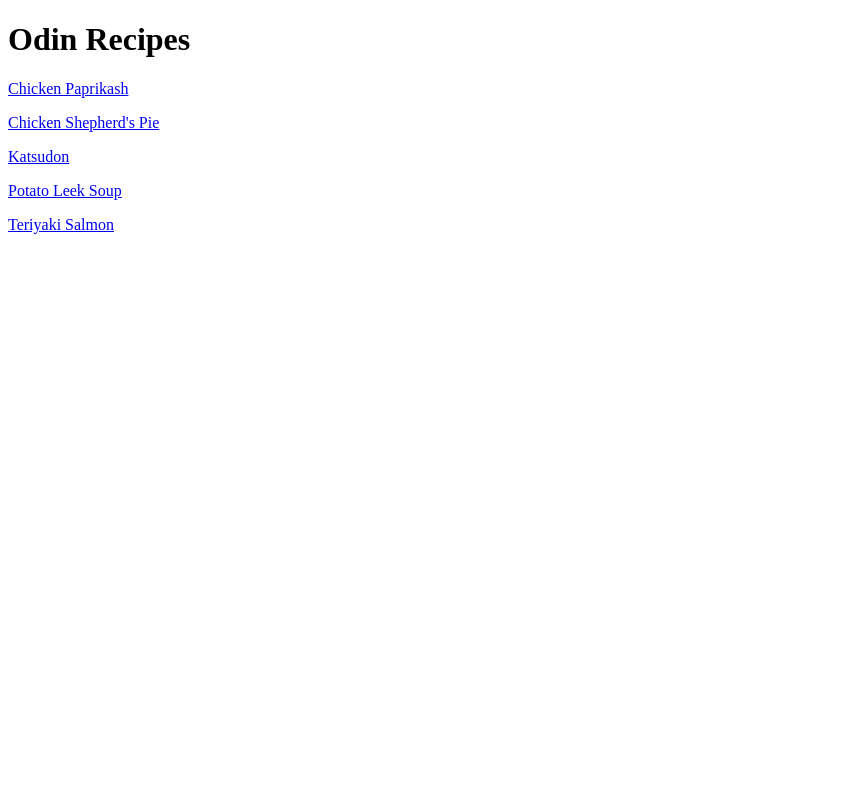
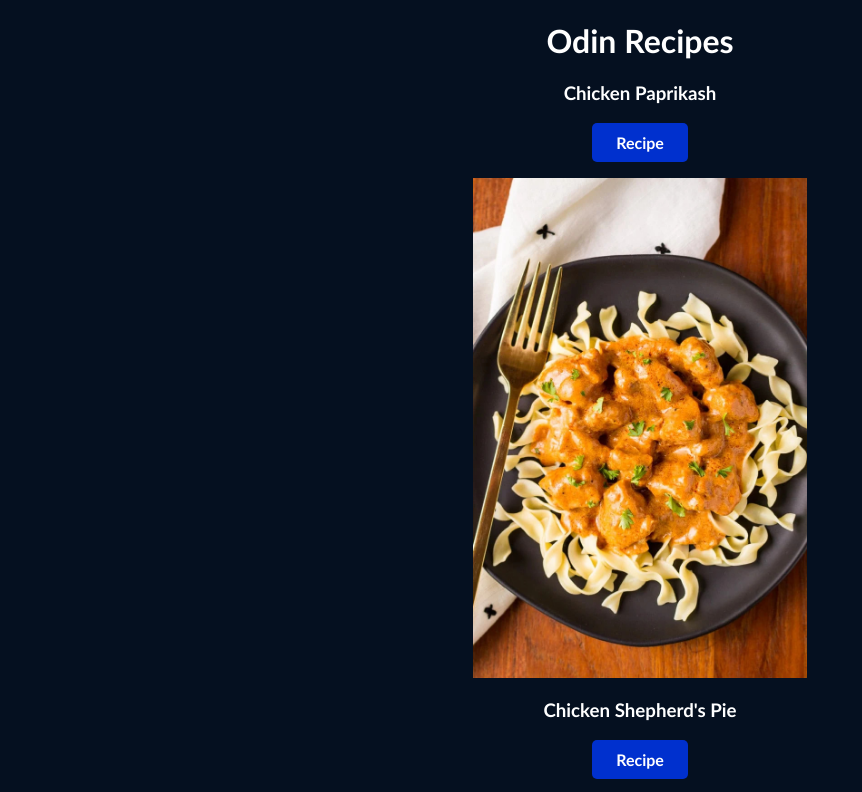
Before and after one commit to KnoxinV/odin-recipes, a plain HTML site: page index.html in a window 1280 px wide. Shown: the top 792 px of the page, without its empty margins (0-862 px from the left). Drawn offline with Linux system fonts and the light colour scheme.

Commit message:
Add CSS to main page

```diff
--- a/index.html
+++ b/index.html
@@ -1,15 +1,32 @@
 <!DOCTYPE html>
-
 <html lang="en">
     <head>
         <meta charset="UTF-8">
         <title>Odin Recipes</title>
-        <h1>Odin Recipes</h1>
-        <p><a href="recipes/chicken-paprikash.html">Chicken Paprikash</a></p>
-        <p><a href="recipes/chicken-shepherds-pie.html">Chicken Shepherd's Pie</a></p>
-        <p><a href="recipes/katsudon.html">Katsudon</a></p>
-        <p><a href="recipes/potato-leek-soup.html">Potato Leek Soup</a></p>
-        <p><a href="recipes/teriyaki-salmon.html">Teriyaki Salmon</a></p>
+        <link rel="stylesheet" href="style.css">
     </head>
 
+    <body>
+        <h1>Odin Recipes</h1>
+        <h3>Chicken Paprikash</h3>
+        <p><a href="recipes/chicken-paprikash.html" class="button">Recipe</a></p>
+        <img src="./images/chicken-paprikash.jpg" alt="Chicken Paprikash">
+
+        <h3>Chicken Shepherd's Pie</h3>
+        <p><a href="recipes/chicken-shepherds-pie.html" class="button">Recipe</a></p>
+        <img src="./images/chicken-shepherds-pie.jpg" alt="Chicken Shepherd's Pie">
+
+        <h3>Katsudon</h3>
+        <p><a href="recipes/katsudon.html" class="button">Recipe</a></p>
+        <img src="./images/katsudon.jpg" alt="Katsudon">
+
+        <h3>Potato Leek Soup</h3>
+        <p><a href="recipes/potato-leek-soup.html" class="button">Recipe</a></p>
+        <img class="soup" src="./images/potato-leek-soup.jpg" alt="Potato Leek Soup">
+
+        <h3>Teriyaki Salmon</h3>
+        <p><a href="recipes/teriyaki-salmon.html" class="button">Recipe</a></p>
+        <img src="./images/teriyaki-salmon.jpg" alt="Teriyaki Salmon">
+    </body>
+
 </html>
--- /dev/null
+++ b/style.css
@@ -0,0 +1,30 @@
+* {background: rgb(5, 16, 32);}
+
+body {
+    color: white;
+    text-align: center;
+    font-family: 'Gill Sans', 'Gill Sans MT', Calibri, 'Trebuchet MS', sans-serif;
+}
+
+img {
+    height: 500px;
+    width: auto;
+}
+
+.soup {
+    width: 500px;
+    object-fit: cover;
+}
+
+.button {
+    background-color: rgb(0, 48, 206);
+    border: none;
+    color: white;
+    padding: 10px 24px;
+    text-align: center;
+    text-decoration: none;
+    display: inline-block;
+    font-weight: bold;
+    cursor: pointer;
+    border-radius: 5px;
+}
```
